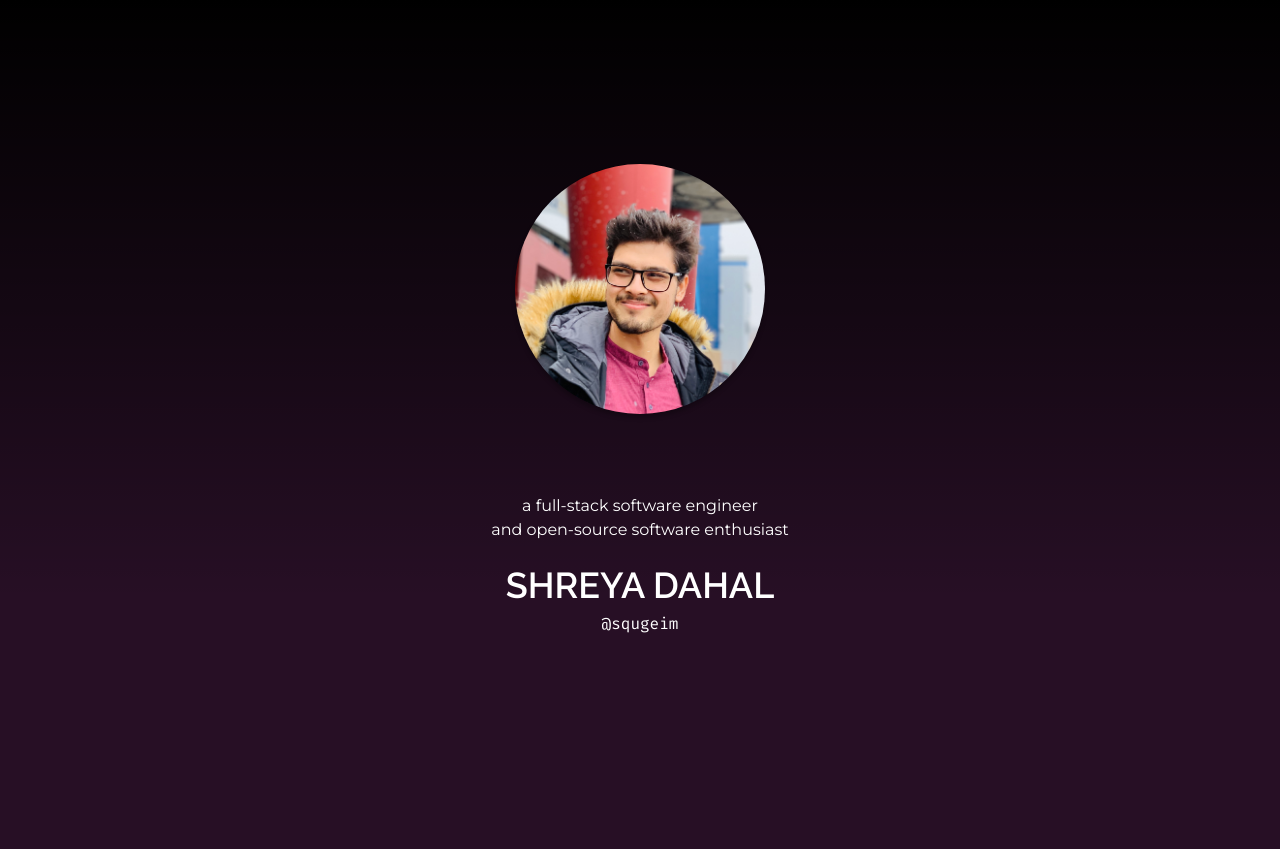
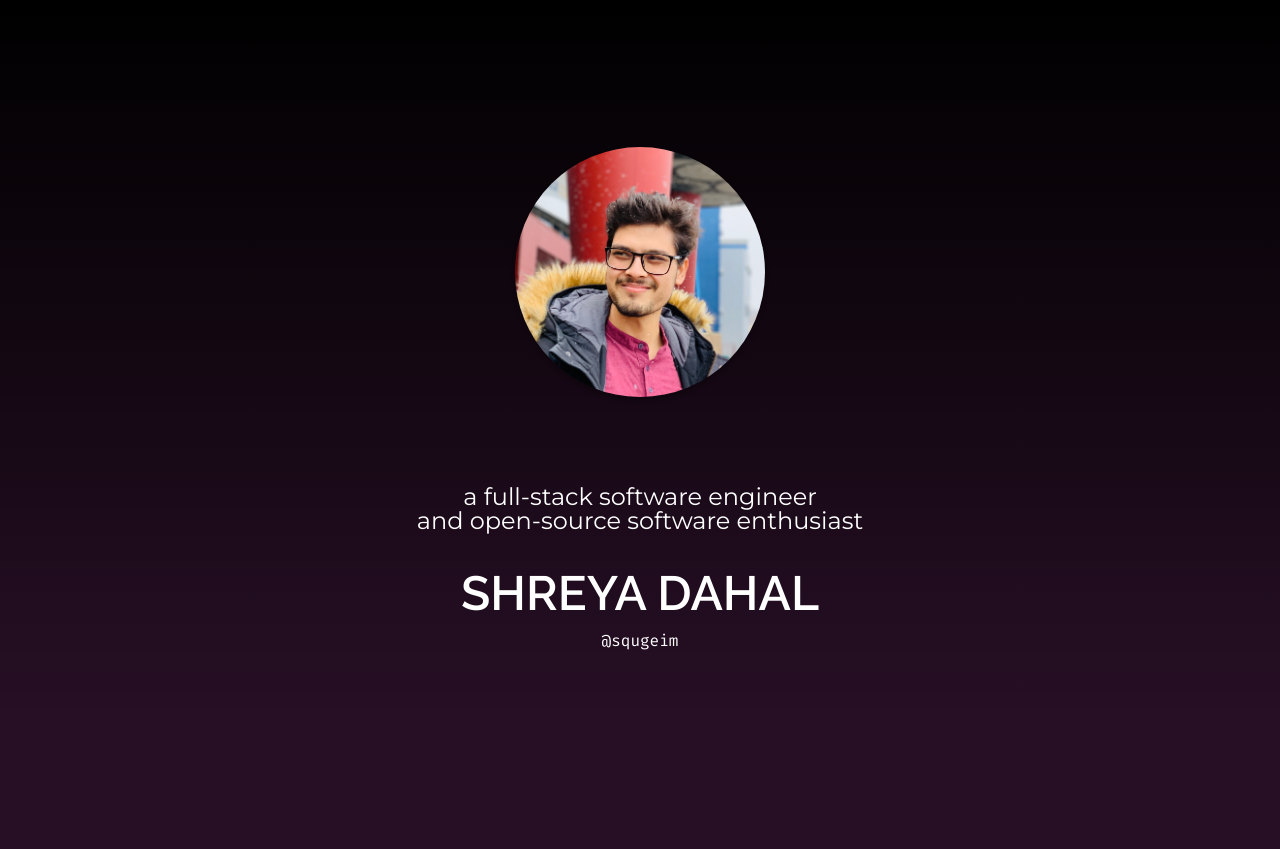
Before and after one commit to squgeim/squgeim.github.io, a PHP site: page / in a window 1280 px wide. Shown: the top 849 px of the page. Run offline with PHP 8.4, Linux system fonts and the light colour scheme.

Commit message:
Increase title font sizes

```diff
--- a/css/style.css
+++ b/css/style.css
@@ -63,7 +63,9 @@ a img {
     --padding-card: 4rem;
     --margin-section: 20rem;
 
+    --font-size-xlarge: 3em;
     --font-size-large: 2.25em;
+    --font-size-bigger: 1.5em;
     --font-size-small: 0.75em;
     --font-size-xsmall: 0.5em;
     --font-size-text: 1.125em;
@@ -86,7 +88,7 @@ body {
     display: flex;
     flex-direction: column;
     height: 100vh;
-    background: linear-gradient(0deg, rgba(255,255,255,0) 25%, rgba(0,0,0,1) 100%);;
+    background: linear-gradient(0deg, rgba(255,255,255,0) 10%, rgba(0,0,0,1) 100%);;
     align-items: center;
     justify-content: center;
     color: white;
@@ -106,10 +108,12 @@ body {
 
 .hero-text {
     font-family: var(--font-title);
+    font-size: var(--font-size-bigger);
+    line-height: 1em;
 }
 
 .name {
-    font-size: var(--font-size-large);
+    font-size: var(--font-size-xlarge);
     font-family: var(--font-header);
     text-transform: uppercase;
 }
```
